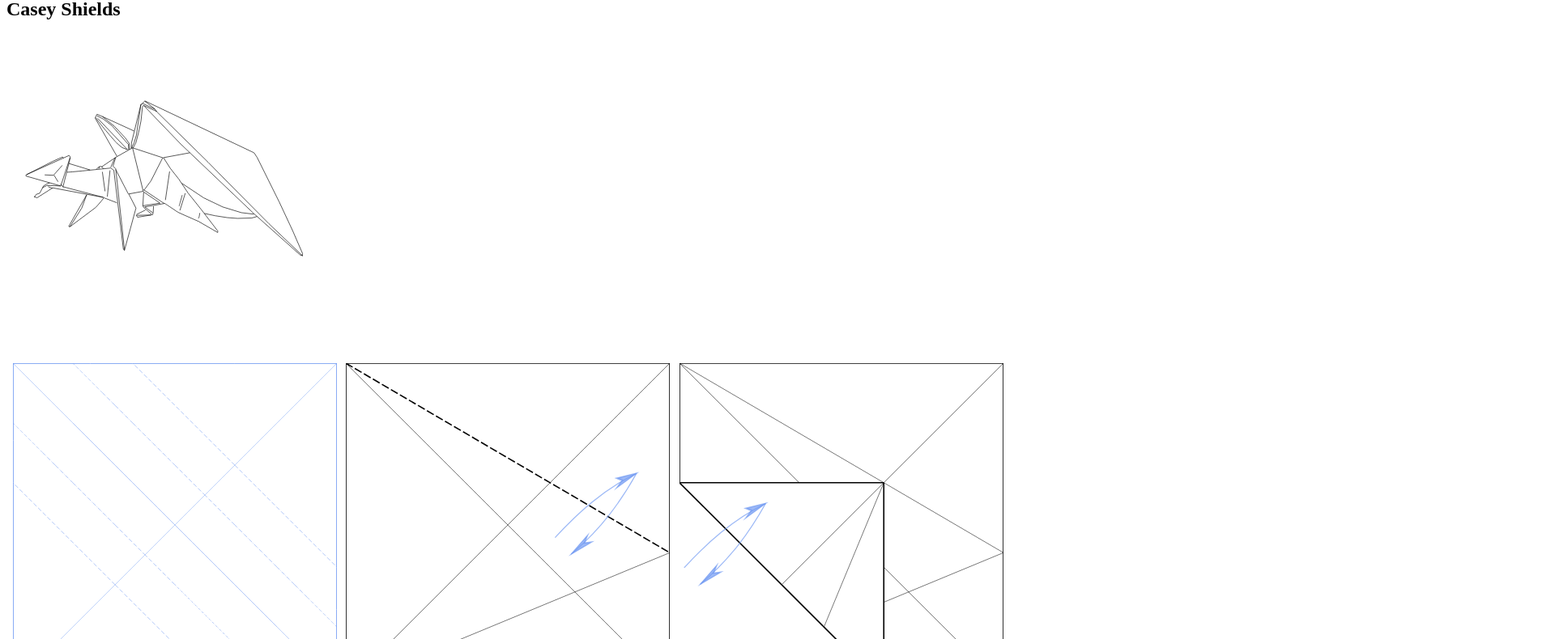
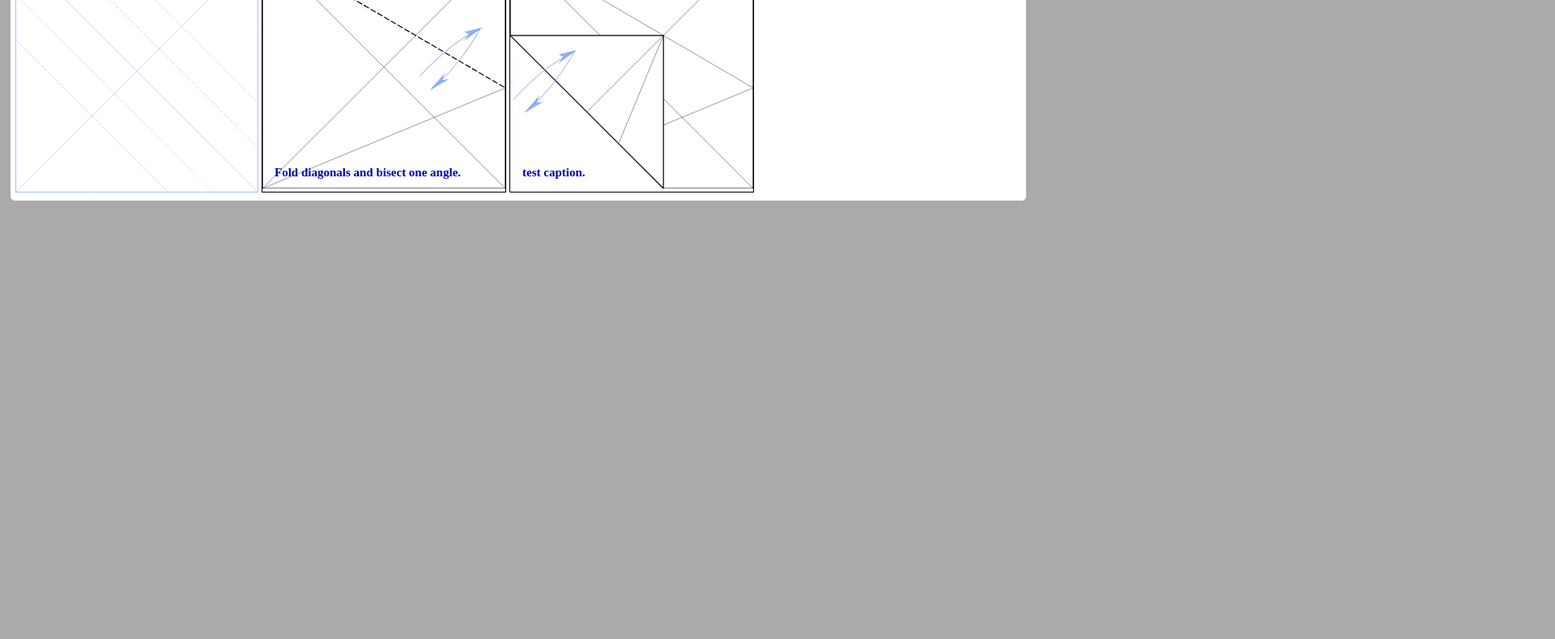
Before and after one commit to caseyshields/caseyshields.github.io, a plain HTML site: page index.html in a window 1280 px wide. Shown: the part 82-872 px from the top of the page at 81% size, 1920 px wide, since content can reach past the window. Drawn offline with Linux system fonts and the light colour scheme.

Commit message:
Learning some css

```diff
--- a/index.html
+++ b/index.html
@@ -2,25 +2,32 @@
 <html>
 <head>
     <title>Western Dragon</title>
-    <meta charset="utf-8" />
     <meta http-equiv="Content-type" content="text/html; charset=utf-8" />
-    <meta name="viewport" content="width=device-width, initial-scale=1" />
-
-    <!--link href="css/style.css" rel="stylesheet" /-->
-    <style>
-        img {
-        	width: 400px;
-        	height: 400px;
-        }
-    </style>
-
+    <!--meta name="viewport" content="width=device-width, initial-scale=1" /-->
+    <link href="site.css" rel="stylesheet" />
 </head>
 
 <body>
-<div>
 
-<h1><strong>Western Dragon</strong></h1>
-<h2>Casey Shields</h2>
+<div class="stage">
+
+    <h1>Construct the landmarks of the base</h1>
+    <img src="Dragon_1.svg"-->
+
+    <span class="step">
+        <h1>1.a</h1>
+        <h2>Fold diagonals and bisect one angle.</h2>
+        <img src="Dragon_1_1.svg">
+    </span>
+
+    <span class="step">
+        <h1>1.b</h1>
+        <h2>test caption.</h2>
+        <img src="Dragon_1_2.svg">
+    </span>
+
+</div>
+
 <img src="Dragon.svg"/>
 <br>
 1<img src="Dragon_1.svg" />
--- /dev/null
+++ b/site.css
@@ -0,0 +1,55 @@
+/* site.css */
+body {
+    background-color: #AAA;
+}
+
+span.step {
+    position: relative;
+    /*debug*/
+    border: solid 1px #000;
+    overflow: hidden;
+    display: inline-block;
+}
+span.step > h1 {
+    position: absolute;
+    top: 5%;
+    left: 5%;
+
+    font-style: bold;
+    font-variant: small-caps;
+    font-size: 20px;
+    color: #00A;
+}
+span.step > h2 {
+    position: absolute;
+    bottom: 5%;
+    left: 5%;
+    margin: 0;
+    font-style: normal;
+    font-variant: normal;
+    font-size: 15px;
+    color: #00A;
+}
+span.step > img {
+    width: 300px;
+    height: auto;
+}
+
+
+div.stage {
+    position: relative;
+    background-color: #FFF;
+    border: solid 1px #FFF;
+    border-radius: 5px;
+    margin: 5px;
+    padding: 5px;
+}
+div.stage > img {
+    width: 300px;
+    height: auto;
+}
+div.stage > h1 {
+    position: absolute;
+    top: 0%;
+    left: 0%;
+}
```
